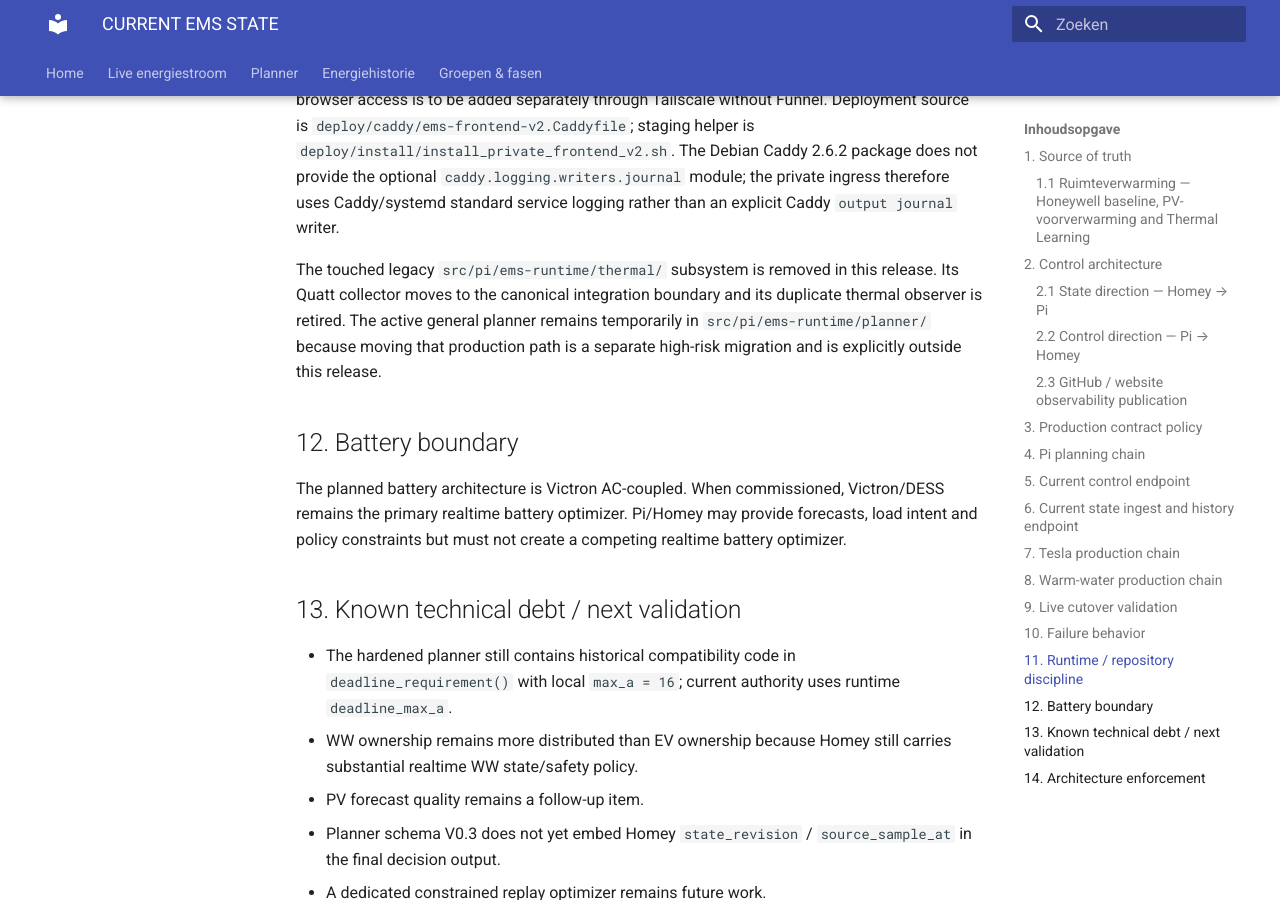
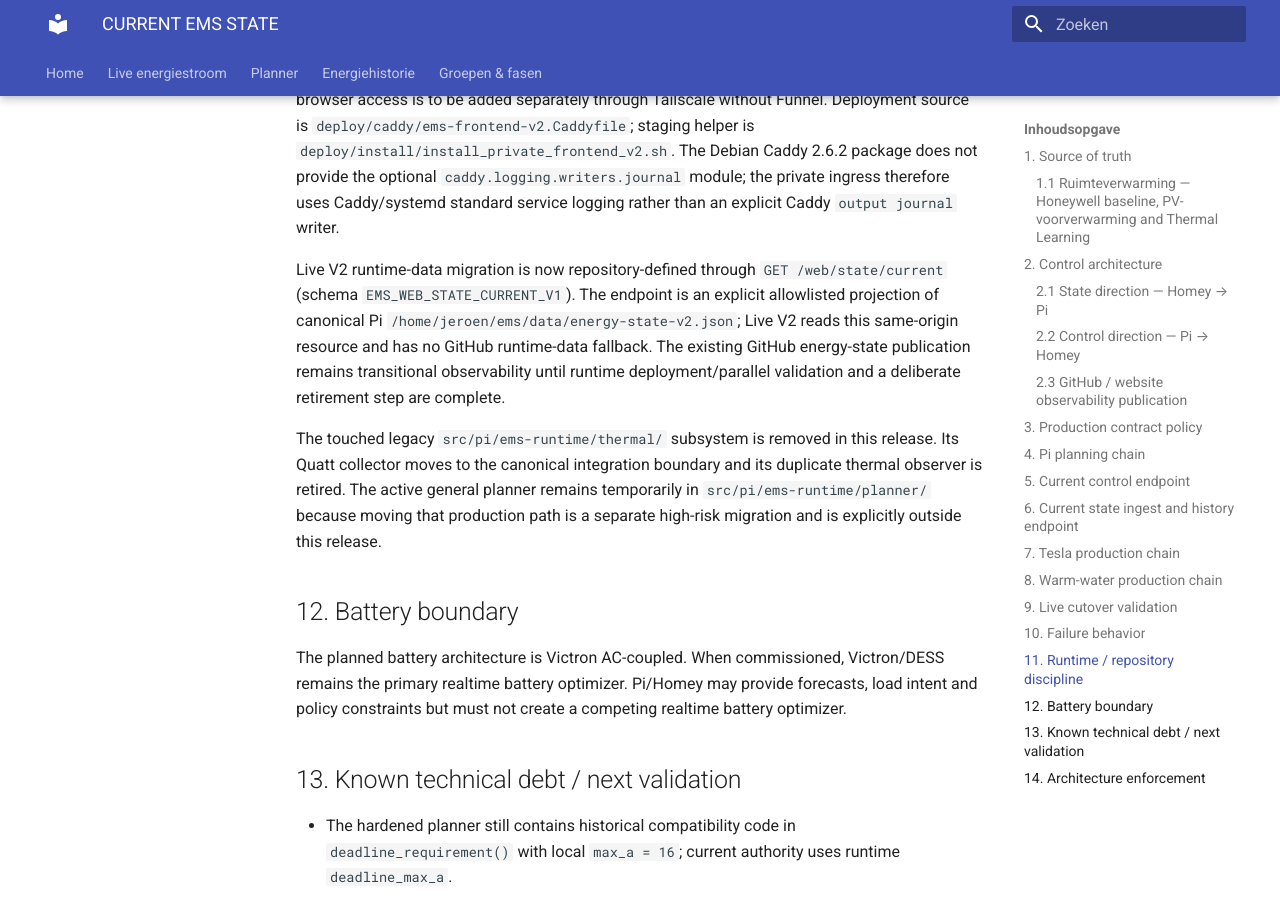
Before and after one commit to OnsKasteeltje/homey-energy-manual, an MkDocs documentation site: the page built from docs/architecture/CURRENT-EMS-STATE.md, in a window 1280 px wide and 900 px high, scrolled down 8910 px. Built offline with MkDocs 1.6.1 and Material for MkDocs 9.7.7, drawn with Linux system fonts in a browser that asks for light colours.

Commit message:
architecture: record Live V2 state API migration

```diff
--- a/docs/architecture/CURRENT-EMS-STATE.md
+++ b/docs/architecture/CURRENT-EMS-STATE.md
@@ -205,6 +205,8 @@ Runtime validation on 2026-09-19 confirmed the initial Web Data API service on P
 
 Private V2 hosting is in controlled commissioning. The first runtime attempt proved the same-origin `/web/*` reverse proxy but also exposed two deployment-boundary defects: a site address alone still produced a wildcard `*:80` listener, and the packaged Caddy service could not serve the webroot below `/home/jeroen`. Caddy was stopped immediately. The corrected repository definition now uses an explicit `bind 192.168.1.42` and stages static V2 files read-only under `/var/www/ems-frontend-v2`; the Web Data API remains `127.0.0.1:3200`. The reserved Wi-Fi address `192.168.1.45`, Docker interfaces and wildcard listeners remain excluded. Remote browser access is to be added separately through Tailscale without Funnel. Deployment source is `deploy/caddy/ems-frontend-v2.Caddyfile`; staging helper is `deploy/install/install_private_frontend_v2.sh`. The Debian Caddy 2.6.2 package does not provide the optional `caddy.logging.writers.journal` module; the private ingress therefore uses Caddy/systemd standard service logging rather than an explicit Caddy `output journal` writer.
 
+Live V2 runtime-data migration is now repository-defined through `GET /web/state/current` (schema `EMS_WEB_STATE_CURRENT_V1`). The endpoint is an explicit allowlisted projection of canonical Pi `/home/jeroen/ems/data/energy-state-v2.json`; Live V2 reads this same-origin resource and has no GitHub runtime-data fallback. The existing GitHub energy-state publication remains transitional observability until runtime deployment/parallel validation and a deliberate retirement step are complete.
+
 The touched legacy `src/pi/ems-runtime/thermal/` subsystem is removed in this release. Its Quatt collector moves to the canonical integration boundary and its duplicate thermal observer is retired. The active general planner remains temporarily in `src/pi/ems-runtime/planner/` because moving that production path is a separate high-risk migration and is explicitly outside this release.
 
 ## 12. Battery boundary
```
